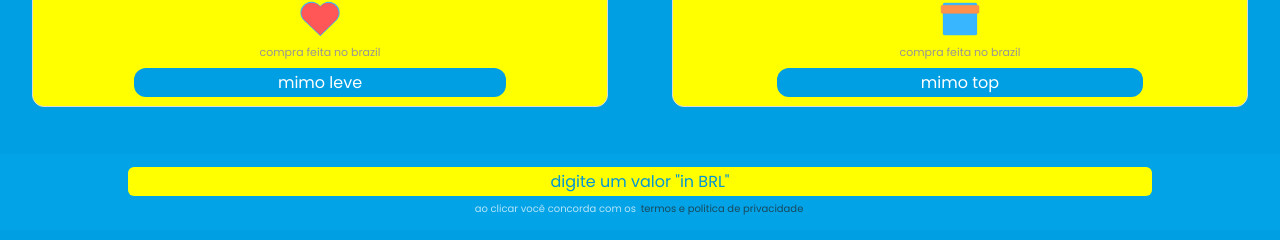
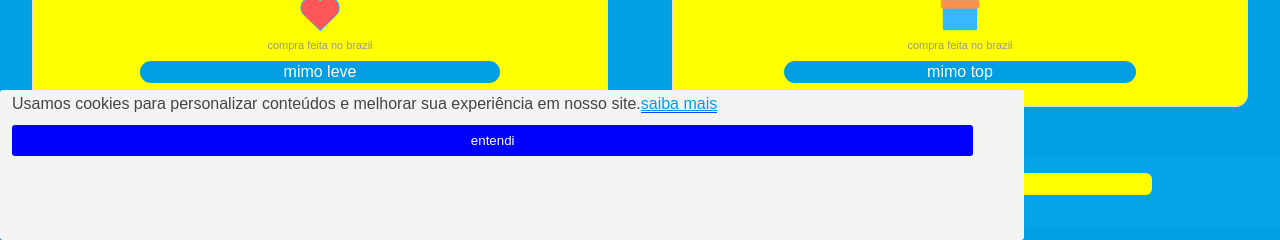
Before and after one commit to programe98/tttr, a plain HTML site: page mimo-.html in a window 1280 px wide. Shown: the part 560-800 px from the top of the page. Drawn offline with Linux system fonts and the light colour scheme.

Commit message:
Update mimo-.html

```diff
--- a/mimo-.html
+++ b/mimo-.html
@@ -10,6 +10,72 @@
 
 
     <style>
+
+
+    /*cookies*/
+
+    .cookies-msg{
+
+        border-radius: 2px;
+        width: 80%;
+    border-radius: 3px;
+    margin-top: 12px;
+        background-color: rgb(14, 14, 217);
+        display: flex;
+        position: fixed;
+        justify-content: center;
+    bottom: 0px;
+            display: none;
+
+
+    }
+    .cookies-msg.mostrar{
+        height: 150px;
+        margin-top: 12px;
+        justify-content: center;
+        display: block;
+        background-color: rgb(243, 243, 242);
+    }
+    .cookies-txt{
+        display: flex;
+        flex-direction: column;
+        margin-left: 12px;
+
+    }
+    .botao-hhd{
+    padding: 8px;
+    width: 95%;
+
+    margin-top: 12px;
+    border: none;
+    background-color: blue;
+    border-radius: 3px;
+    color: white;
+    cursor: pointer;
+    transition: .3s;
+    }
+    .botao-hhd:hover{
+        background-color: rgb(30, 30, 141);
+    }
+    .dhmswj{
+      color: blue;
+      border-bottom: 1px solid rgb(9, 77, 248);
+    }
+    .cookies-txt{
+        margin-top: 5px;
+    }
+    .avxan{
+    color: rgb(68, 69, 70);
+    }
+    .cookies-btn{
+        width: 100% ;
+        height: 40px;
+        justify-content: center;
+    }
+
+
+
+
         @import url('https://fonts.googleapis.com/css2?family=Inter:wght@100;400;500;600;700&family=Poppins:wght@300;400&display=swap');
 
 *{font-family: 'Inter', sans-serif;
@@ -386,6 +452,38 @@ p{
 
 
 
+<!--cokies-->
+
+<div class="cookies-msg" id="cookies-mdg">
+    <div class="cookies-txt">
+        <p  class="avxan">Usamos cookies para personalizar conteúdos e melhorar sua experiência em nosso site.<a style="color: rgb(0, 158, 227) ;" class="dhmswj" href="politica-de-cookies.html">saiba mais</a></p>
+
+
+  <div class="cookies-btn">
+    <button  style="color: white" onclick="aceito()"   class="botao-hhd">
+      entendi
+    </button>
+  </div>
+    </div>
+</div>
+<script>
+
+var msg = document.getElementById('cookies-mdg')
+
+function aceito(){
+localStorage.lgpd = "sim"
+msg.classList.remove('mostrar')
+}
+
+if(localStorage.lgpd == 'sim'){
+msg.classList.remove('mostrar')
+}else{
+msg.classList.add('mostrar')
+}
+
+</script>
+<!--cokies............-->
+
 
 
 </body>
```
